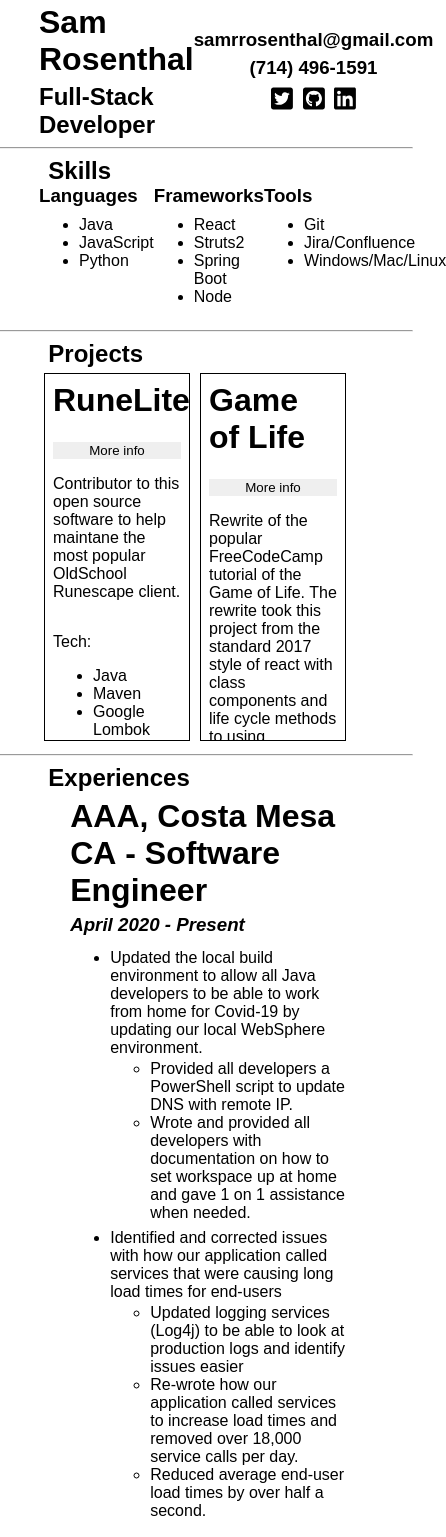
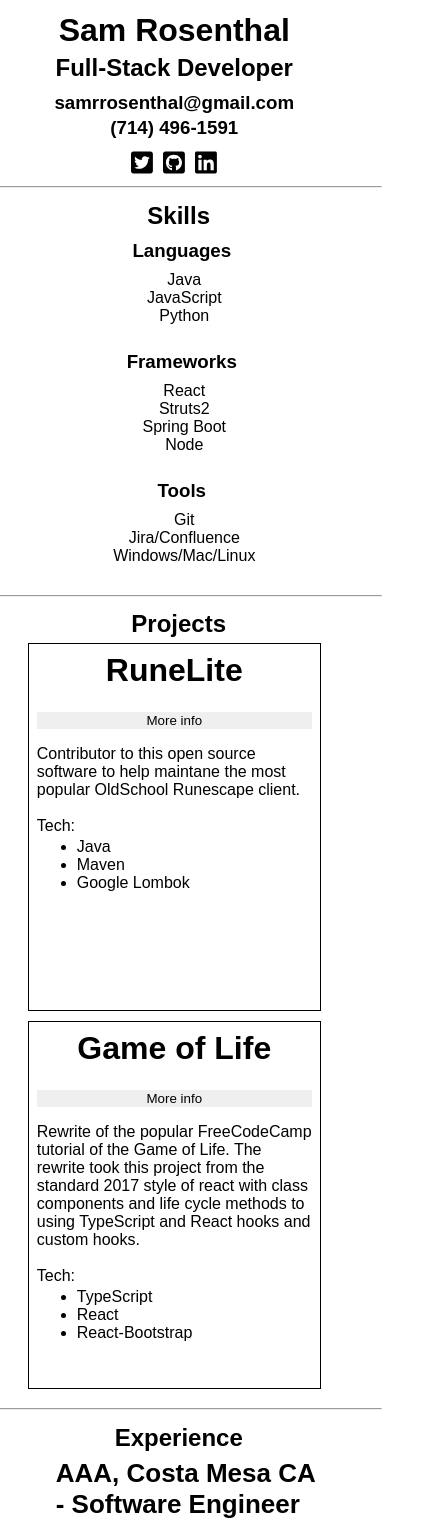
Before and after one commit to SammRosenthal/samrosenthal.github.io, a React (Create React App) app: page / in a window 390 px wide. Shown: the top 1537 px of the page, 446 px wide, since content can reach past the window. Built offline with nearby package versions, Linux system fonts and the light colour scheme; a web font is replaced by a local one.

Commit message:
added first round of responsive styling

```diff
--- a/src/App.js
+++ b/src/App.js
@@ -11,7 +11,7 @@
 
 function App() {
   return (
-    <>
+    <div className='appContainer'>
       <Title />
       <hr />
       <Tech />
@@ -19,7 +19,7 @@
       <Projects />
       <hr />
       <Experiences />
-    </>
+    </div>
   );
 }
 
--- a/src/app.css
+++ b/src/app.css
@@ -1,9 +1,16 @@
 body {
-    margin-left: 10%;
-    margin-right: 10%;
+    margin-left: 12%;
+    margin-right: 12%;
 }
 
 hr {
     margin-left: -20%;
     margin-right: -20%;
 }
+
+.appContainer {
+    display: flex;
+    flex-direction: column;
+    width: 100%;
+    margin: 0px -7%;
+}
--- a/src/components/experiences/Experiences.js
+++ b/src/components/experiences/Experiences.js
@@ -60,7 +60,7 @@
   return (
     <div className="parentExperienceContainer ">
       <div>
-        <h2 class="title">Experiences</h2>
+        <h2 class="title">Experience</h2>
       </div>
       <div className="experienceContainer">
         <Experience jobInfo={jobInfo[0]} />
--- a/src/components/experiences/experience/Experience.js
+++ b/src/components/experiences/experience/Experience.js
@@ -13,7 +13,7 @@
         </h3>
       </div>
       <div className="jobContent">
-        <ul>
+        <ul className="jobSummary">
           {props.jobInfo.description[0].map((e) => {
             return (
               <li>
@@ -21,7 +21,7 @@
                 <ul>
                   {e.details.map((v) => {
                     console.log(v);
-                    return <li>{v}</li>;
+                    return <li className="jobDetails">{v}</li>;
                   })}
                 </ul>
               </li>
--- a/src/components/experiences/experience/experience.css
+++ b/src/components/experiences/experience/experience.css
@@ -6,9 +6,26 @@
     margin-top: 2%;
 }
 
-.jobTitle {
-}
+
 
 .jobContent > ul > li {
     margin-top: 7px;
 }
+
+@media(max-width: 700px) {
+    .jobTitle {
+        font-size: 26px;
+    }
+
+    .jobContent {
+        font-size: 15px;
+    }
+
+    .jobSummary {
+        margin-left: -16px;
+    }
+
+    .jobDetails {
+        margin-left: -16px;
+    }
+}
--- a/src/components/experiences/experiences.css
+++ b/src/components/experiences/experiences.css
@@ -1,6 +1,7 @@
 .parentExperienceContainer {
     margin-top: 2%;
     margin-bottom: 2%;
+
 }
 
 .title {
--- a/src/components/projects/project/Project.js
+++ b/src/components/projects/project/Project.js
@@ -20,7 +20,7 @@
       </Button>
       <p id="description">{props.desc}</p>
       <div id="tech">
-        <p>Tech:</p>
+        <p className="techTitle">Tech:</p>
         <ul>
           {props.tech.map((e) => {
             return <li>{e}</li>;
--- a/src/components/projects/project/project.css
+++ b/src/components/projects/project/project.css
@@ -10,6 +10,10 @@
     text-justify: space-evenly;
 }
 
+.projectContainer > h1 {
+    text-align: center;
+}
+
 .customButton {
     border: none;
     background-color: none;
@@ -18,3 +22,7 @@
 .projectContainer a {
     text-decoration: none;
 }
+
+.techTitle {
+    margin: 2px auto;
+}
--- a/src/components/projects/projects.css
+++ b/src/components/projects/projects.css
@@ -12,3 +12,10 @@
     flex-direction: row;
     justify-content: space-evenly;
 }
+
+@media(max-width: 700px) {
+    .projectsContainer {
+        flex-direction: column;
+        align-items: center;
+    }
+}
--- a/src/components/tech/tech.css
+++ b/src/components/tech/tech.css
@@ -24,3 +24,38 @@
 .skills {
     flex-direction: space-around;
 }
+
+@media(max-width: 900px) {
+    .title {
+        text-align: center;
+    }
+
+    .skillContainer {
+        margin: 0 auto;
+    }
+
+    .skillTitle {
+        text-align: center;
+    }
+}
+
+@media(max-width: 700px) {
+    .skillsContainer {
+        flex-direction: column;
+    }
+
+    .skills {
+        text-align: center;
+    }
+
+    .skills > ul {
+        list-style: none;
+        margin-left: -20px;
+    }
+
+    .skillTitle {
+        margin-left: 15px;
+        margin-bottom: 1px;
+    }
+
+}
--- a/src/components/title/title.css
+++ b/src/components/title/title.css
@@ -5,7 +5,7 @@
     font-weight: 300;
     margin: 0;
     padding: 0;
-    margin-top: 1%;
+    margin-top: 3%;
 }
 
 a {
@@ -33,6 +33,22 @@
     justify-content: space-between;
 }
 
+@media(max-width: 900px) {
+    .flexContainer {
+        flex-direction: column;
+    }
+
+    h3 {
+        margin-top: 10px;
+        margin-bottom: -13px;
+    }
+
+    .icons {
+        margin-top: 17px;
+    }
+}
+
+
 .flexColumn {
     display: flex;
     flex-direction: column;
```
Also changed, not shown: public/index.html (+4 -4 lines).
